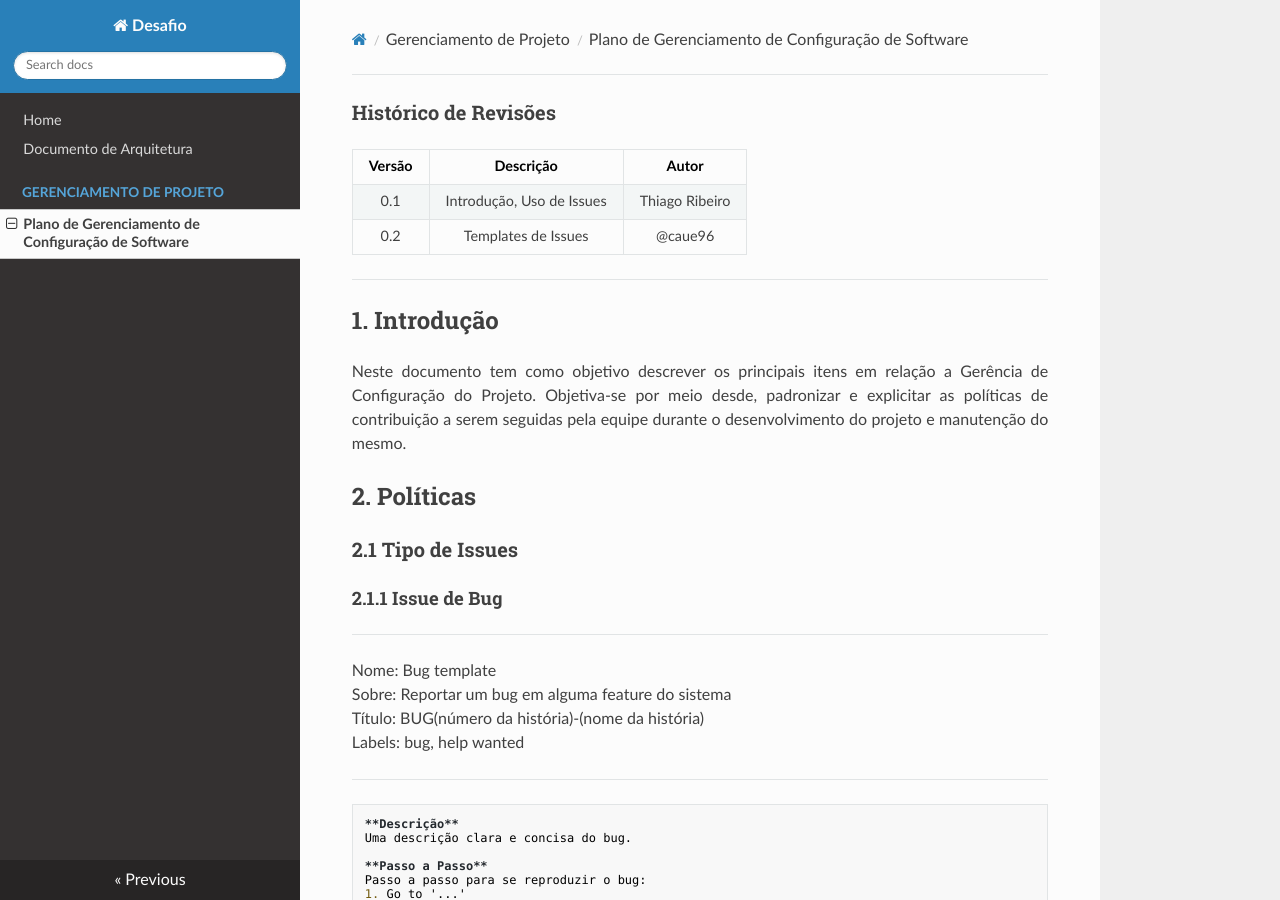
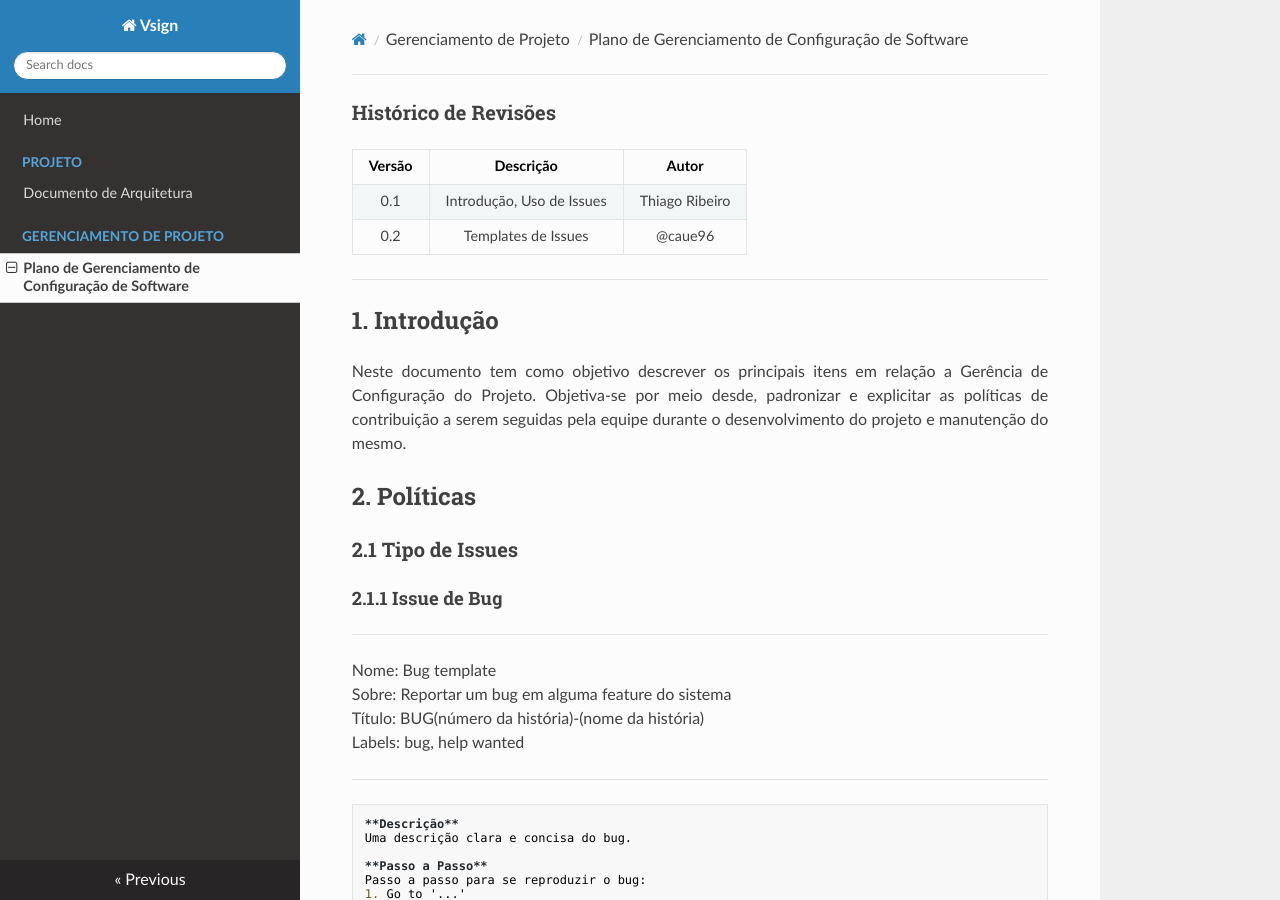
Before and after one commit to fga-eps-mds/2019.2-Vsign, an MkDocs documentation site: the page built from docs/managementProject/gcs.md, in a window 1280 px wide and 900 px high. Built offline with MkDocs 1.6.1, drawn with Linux system fonts in a browser that asks for light colours; nearby versions of some CDN libraries.

Commit message:
Apply project name and set project structure

```diff
--- a/mkdocs.yml
+++ b/mkdocs.yml
@@ -1,7 +1,8 @@
-site_name: Desafio
+site_name: Vsign
 nav:
     - Home: README.md
-    - Documento de Arquitetura: 'architectureDocument/doc.md'
+    - Projeto:
+        - 'Documento de Arquitetura': 'project/architectureDocument.md'
     - Gerenciamento de Projeto:
         - 'Plano de Gerenciamento de Configuração de Software': 'managementProject/gcs.md'
 theme: readthedocs
```
Also changed, not shown: docs/README.md (added, +1 -0 lines), docs/project/architectureDocument.md (renamed from docs/architectureDocument/doc.md).
